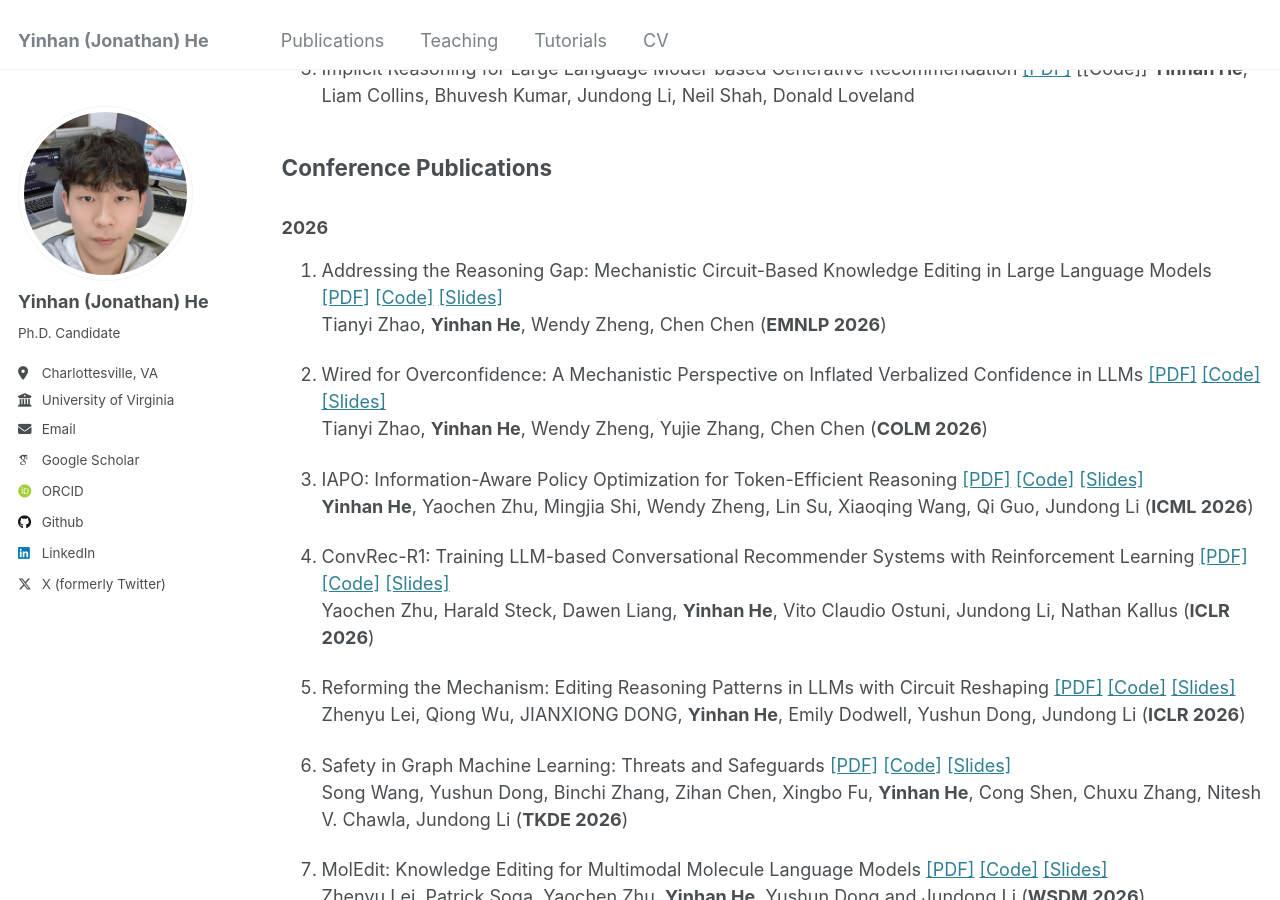
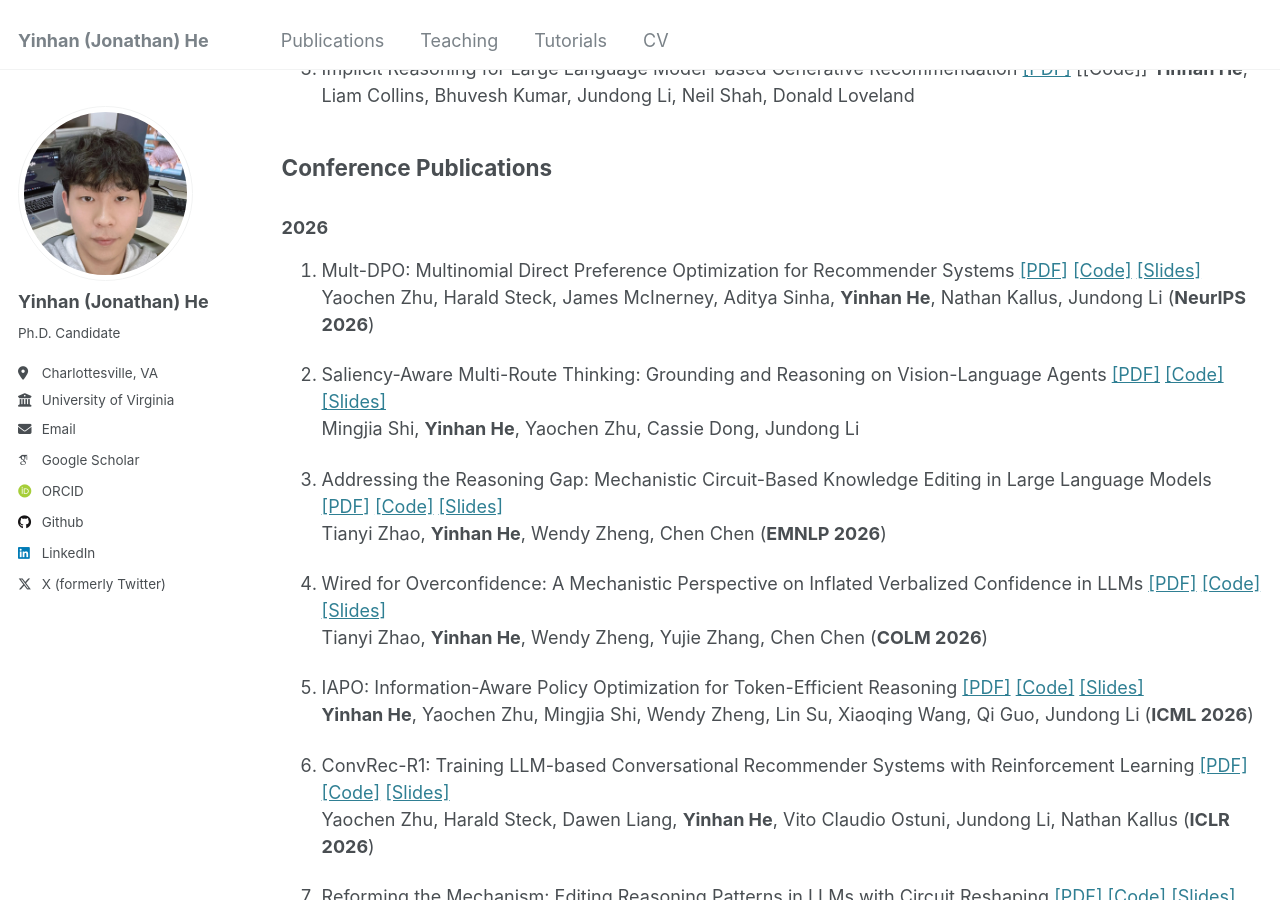
Before and after one commit to YinhanHe123/YinhanHe123.github.io, a Jekyll site: the page built from _pages/publications.md, in a window 1280 px wide and 900 px high, scrolled down 680 px. Built offline with Jekyll 4.4.1, drawn with Linux system fonts in a browser that asks for light colours; some web fonts are replaced; a script that is not in the unit is left out.

Commit message:
Update conference publications for 2026

```diff
--- a/_pages/publications.md
+++ b/_pages/publications.md
@@ -29,25 +29,31 @@ Kavana Venkatesh, **Yinhan He**, Jundong Li, Jiaming Cui
 ## Conference Publications
 ### 2026
 
-1. Addressing the Reasoning Gap: Mechanistic Circuit-Based Knowledge Editing in Large Language Models [[PDF]](https://yinhanhe123.github.io//publications/) [[Code]](https://yinhanhe123.github.io//publications/) [[Slides]](https://yinhanhe123.github.io//publications/)<br>
+1. Mult-DPO: Multinomial Direct Preference Optimization for Recommender Systems [[PDF]](https://yinhanhe123.github.io//publications/) [[Code]](https://yinhanhe123.github.io//publications/) [[Slides]](https://yinhanhe123.github.io//publications/)<br>
+Yaochen Zhu, Harald Steck, James McInerney, Aditya Sinha, **Yinhan He**, Nathan Kallus, Jundong Li (**NeurIPS 2026**)
+
+2. Saliency-Aware Multi-Route Thinking: Grounding and Reasoning on Vision-Language Agents [[PDF]](https://yinhanhe123.github.io//publications/) [[Code]](https://yinhanhe123.github.io//publications/) [[Slides]](https://yinhanhe123.github.io//publications/)<br>
+Mingjia Shi, **Yinhan He**, Yaochen Zhu, Cassie Dong, Jundong Li
+
+3. Addressing the Reasoning Gap: Mechanistic Circuit-Based Knowledge Editing in Large Language Models [[PDF]](https://yinhanhe123.github.io//publications/) [[Code]](https://yinhanhe123.github.io//publications/) [[Slides]](https://yinhanhe123.github.io//publications/)<br>
 Tianyi Zhao, **Yinhan He**, Wendy Zheng, Chen Chen (**EMNLP 2026**)
 
-3. Wired for Overconfidence: A Mechanistic Perspective on Inflated Verbalized Confidence in LLMs [[PDF]](https://yinhanhe123.github.io//publications/) [[Code]](https://yinhanhe123.github.io//publications/) [[Slides]](https://yinhanhe123.github.io//publications/)<br>
+4. Wired for Overconfidence: A Mechanistic Perspective on Inflated Verbalized Confidence in LLMs [[PDF]](https://yinhanhe123.github.io//publications/) [[Code]](https://yinhanhe123.github.io//publications/) [[Slides]](https://yinhanhe123.github.io//publications/)<br>
 Tianyi Zhao, **Yinhan He**, Wendy Zheng, Yujie Zhang, Chen Chen (**COLM 2026**)
 
-4. IAPO: Information-Aware Policy Optimization for Token-Efficient Reasoning [[PDF]](https://yinhanhe123.github.io//publications/) [[Code]](https://yinhanhe123.github.io//publications/) [[Slides]](https://yinhanhe123.github.io//publications/)<br>
+5. IAPO: Information-Aware Policy Optimization for Token-Efficient Reasoning [[PDF]](https://yinhanhe123.github.io//publications/) [[Code]](https://yinhanhe123.github.io//publications/) [[Slides]](https://yinhanhe123.github.io//publications/)<br>
 **Yinhan He**, Yaochen Zhu, Mingjia Shi, Wendy Zheng, Lin Su, Xiaoqing Wang, Qi Guo, Jundong Li (**ICML 2026**)
 
-5. ConvRec-R1: Training LLM-based Conversational Recommender Systems with Reinforcement Learning [[PDF]](https://arxiv.org/html/2510.20150v1) [[Code]](https://yinhanhe123.github.io//publications/) [[Slides]](https://yinhanhe123.github.io//publications/)<br>
+6. ConvRec-R1: Training LLM-based Conversational Recommender Systems with Reinforcement Learning [[PDF]](https://arxiv.org/html/2510.20150v1) [[Code]](https://yinhanhe123.github.io//publications/) [[Slides]](https://yinhanhe123.github.io//publications/)<br>
 Yaochen Zhu, Harald Steck, Dawen Liang, **Yinhan He**, Vito Claudio Ostuni, Jundong Li, Nathan Kallus (**ICLR 2026**)
 
-6. Reforming the Mechanism: Editing Reasoning Patterns in LLMs with Circuit Reshaping [[PDF]](https://arxiv.org/html/2510.20150v1) [[Code]](https://yinhanhe123.github.io//publications/) [[Slides]](https://yinhanhe123.github.io//publications/)<br>
+7. Reforming the Mechanism: Editing Reasoning Patterns in LLMs with Circuit Reshaping [[PDF]](https://arxiv.org/html/2510.20150v1) [[Code]](https://yinhanhe123.github.io//publications/) [[Slides]](https://yinhanhe123.github.io//publications/)<br>
 Zhenyu Lei, Qiong Wu, JIANXIONG DONG, **Yinhan He**, Emily Dodwell, Yushun Dong, Jundong Li (**ICLR 2026**)
 
-7. Safety in Graph Machine Learning: Threats and Safeguards [[PDF]](https://arxiv.org/abs/2405.11034) [[Code]](https://yinhanhe123.github.io//publications/) [[Slides]](https://yinhanhe123.github.io//publications/)<br>
+8. Safety in Graph Machine Learning: Threats and Safeguards [[PDF]](https://arxiv.org/abs/2405.11034) [[Code]](https://yinhanhe123.github.io//publications/) [[Slides]](https://yinhanhe123.github.io//publications/)<br>
 Song Wang, Yushun Dong, Binchi Zhang, Zihan Chen, Xingbo Fu, **Yinhan He**, Cong Shen, Chuxu Zhang, Nitesh V. Chawla, Jundong Li (**TKDE 2026**)
 
-8. MolEdit: Knowledge Editing for Multimodal Molecule Language Models [[PDF]](https://yinhanhe123.github.io//publications/) [[Code]](https://yinhanhe123.github.io//publications/) [[Slides]](https://yinhanhe123.github.io//publications/)<br>
+9. MolEdit: Knowledge Editing for Multimodal Molecule Language Models [[PDF]](https://yinhanhe123.github.io//publications/) [[Code]](https://yinhanhe123.github.io//publications/) [[Slides]](https://yinhanhe123.github.io//publications/)<br>
 Zhenyu Lei, Patrick Soga, Yaochen Zhu, **Yinhan He**, Yushun Dong and Jundong Li (**WSDM 2026**)
 
 
```
